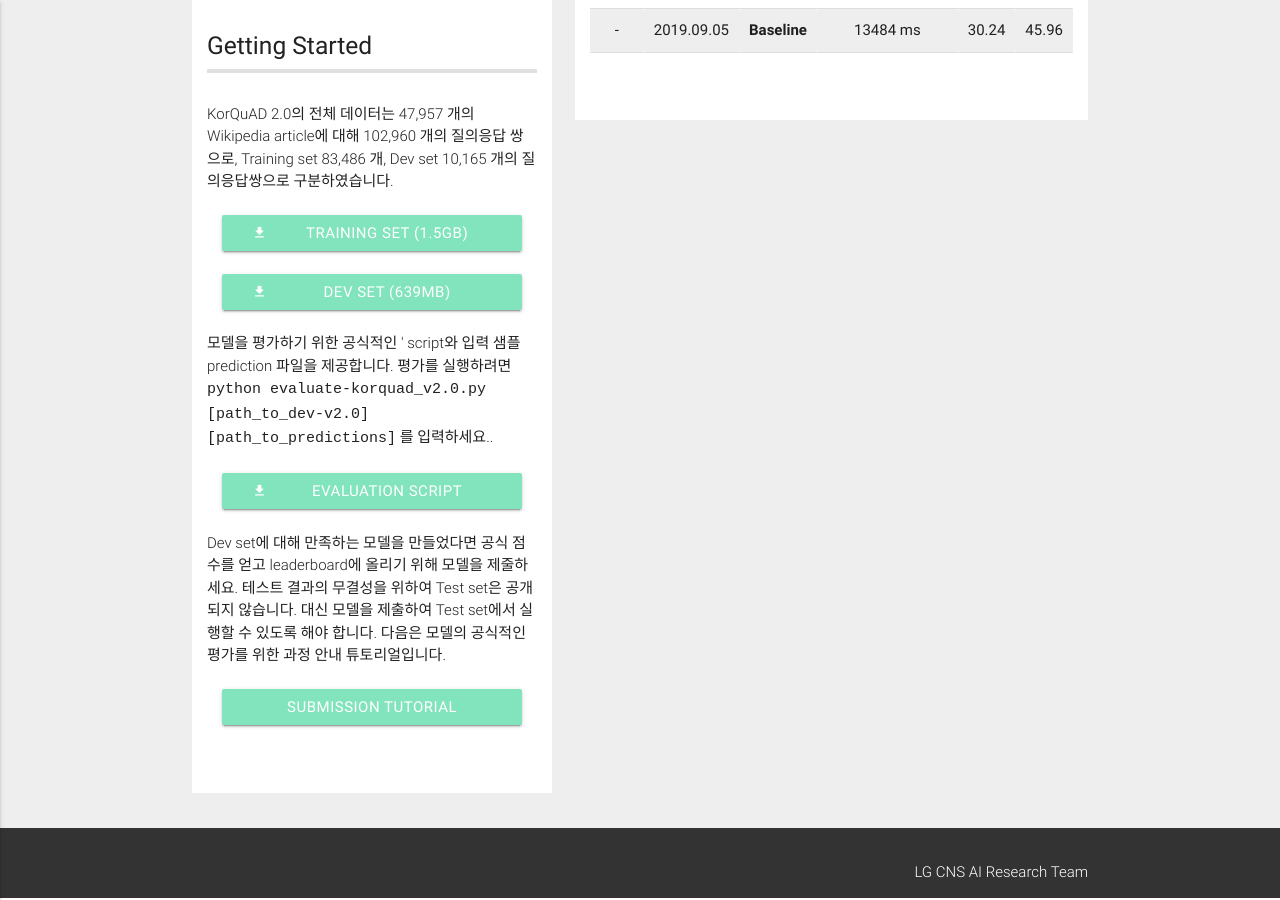
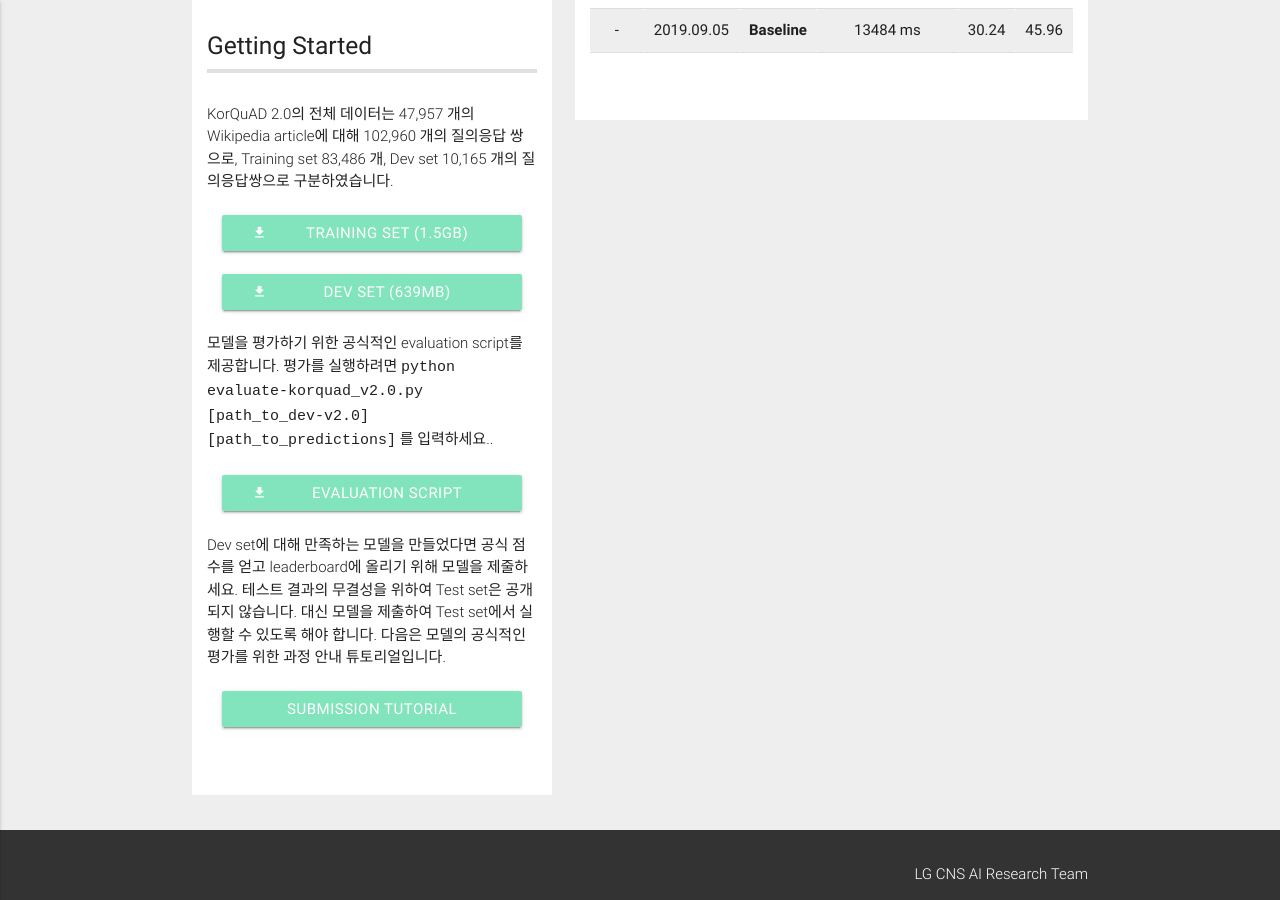
Before and after one commit to korquad/korquad.github.io, a Jekyll site: the page built from index.md, in a window 1280 px wide and 900 px high, scrolled down 1191 px. Built offline with Jekyll 4.4.1, drawn with Linux system fonts in a browser that asks for light colours.

Commit message:
Update home.html

```diff
--- a/_layouts/home.html
+++ b/_layouts/home.html
@@ -86,7 +86,7 @@ layout: default
             </div>
             <br>
             <p class="light">
-              모델을 평가하기 위한 공식적인 ' script와 입력 샘플 prediction 파일을 제공합니다. 평가를 실행하려면 <code>python evaluate-korquad_v2.0.py [path_to_dev-v2.0] [path_to_predictions]</code> 를 입력하세요.</code>.</p>
+              모델을 평가하기 위한 공식적인 evaluation script를 제공합니다. 평가를 실행하려면 <code>python evaluate-korquad_v2.0.py [path_to_dev-v2.0] [path_to_predictions]</code> 를 입력하세요.</code>.</p>
             <br>
             <div class="center">
               <a id="evascript" href="/dataset/KorQuAD_2.0/evaluate-2.0.py" class="waves-effect waves-light btn" style="width:300px; background-color:#81e4bd" download=""><i class="material-icons left">file_download</i>Evaluation Script</a>
```
